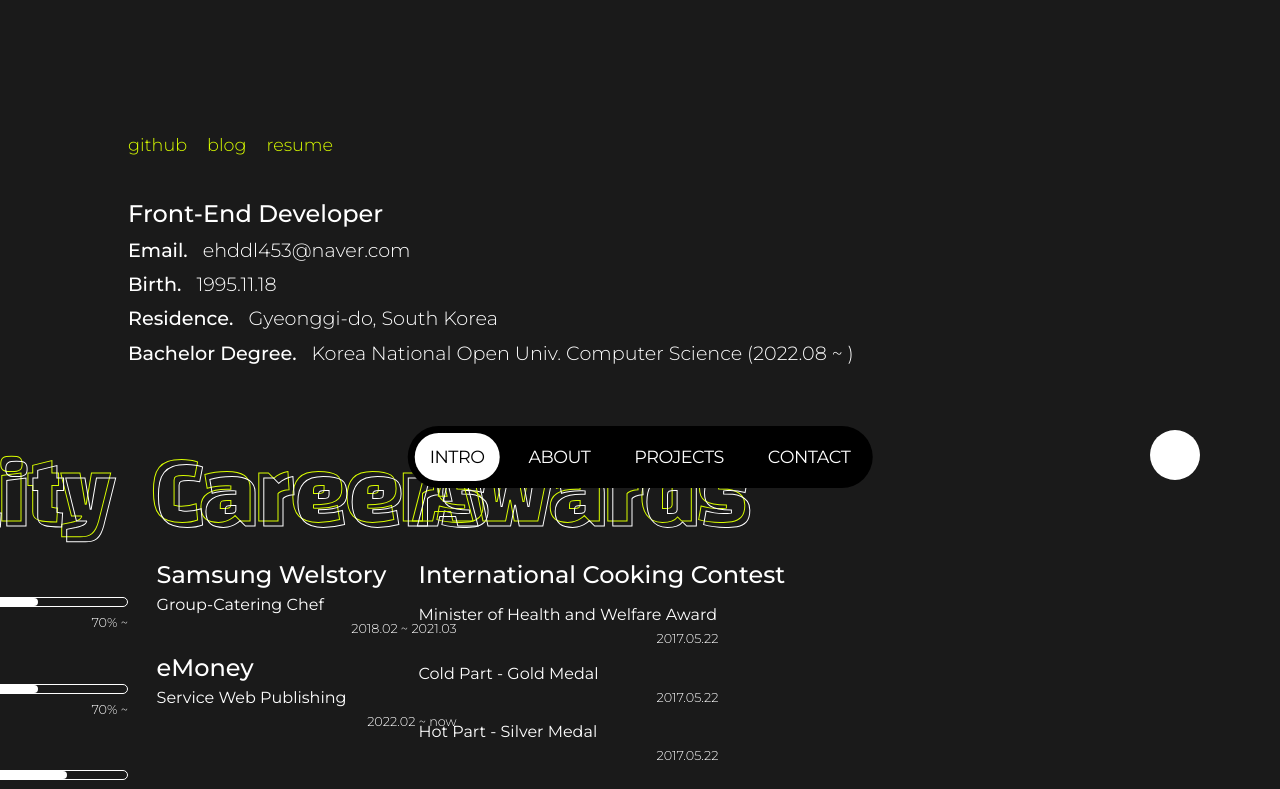
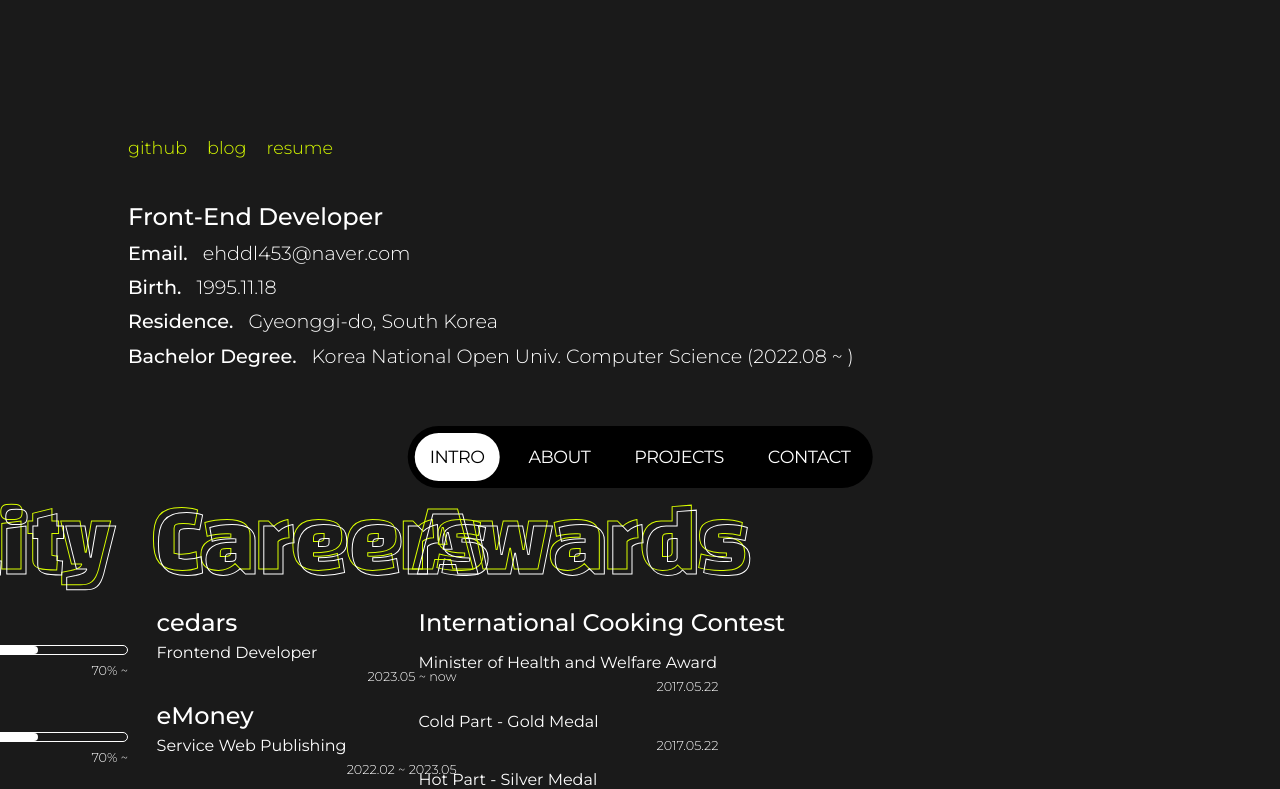
Before and after one commit to devwoodie/woodie, a React (Create React App) app: page /about in a window 1280 px wide. Shown: the part 280-1069 px from the top of the page. Built offline with nearby package versions, Linux system fonts and the light colour scheme.

Commit message:
feat: career 추가, 블로그 url 수정

```diff
--- a/src/component/About.js
+++ b/src/component/About.js
@@ -13,10 +13,8 @@ const About = ({ infoJson }) => {
 
     useEffect(() => {
         window.addEventListener('scroll', titOpacity);
-        window.addEventListener('scroll', subOpacity);
         return () => {
             window.removeEventListener('scroll', titOpacity);
-            window.removeEventListener('scroll', subOpacity);
         };
     }, [About]);
 
@@ -29,21 +27,13 @@ const About = ({ infoJson }) => {
         }
     }
 
-    const subOpacity = () => {
-        // if(window.scrollY > 1400){
-        //     subRef.current.classList.add('opacity-off');
-        // }else{
-        //     subRef.current.classList.remove('opacity-off');
-        // }
-    }
-
     return(
         <div className="About">
             <h2 ref={titRef} className="about-tit">ABOUT<span className="me">ME</span></h2>
             <ul className="info" ref={subRef}>
                 <nav className="info-nav">
                     <Link className="info-href" target="_blank" to="//github.com/devwoodie">github</Link>
-                    <Link className="info-href" target="_blank" to="//velog.io/@woodie">blog</Link>
+                    <Link className="info-href" target="_blank" to="//devwoodie.tistory.com/">blog</Link>
                     <Link className="info-href" target="_blank" to="//spring-fang-155.notion.site/Tidy-Code-3b8fa188e4e34a95bd5b2299d7ff86bd">resume</Link>
                 </nav>
                 <li className="info-list info-title">
--- a/src/component/App.js
+++ b/src/component/App.js
@@ -59,7 +59,7 @@ const App = () => {
 
             <NavTab navigate={navigate} setPageIndex={setPageIndex} pageIndex={pageIndex}/>
 
-            <ContactKakao  />
+            {/*<ContactKakao  />*/}
         </div>
     );
 }
--- a/src/component/Contact.js
+++ b/src/component/Contact.js
@@ -25,7 +25,7 @@ const Contact = () => {
             </div>
             <nav className="link-wrap">
                 <Link className="link-href" target="_blank" to="//github.com/devwoodie">github</Link>
-                <Link className="link-href" target="_blank" to="//velog.io/@woodie">blog</Link>
+                <Link className="link-href" target="_blank" to="//devwoodie.tistory.com/">blog</Link>
                 <Link className="link-href" target="_blank" to="//spring-fang-155.notion.site/Tidy-Code-3b8fa188e4e34a95bd5b2299d7ff86bd">resume</Link>
             </nav>
         </div>
--- a/src/css/About.scss
+++ b/src/css/About.scss
@@ -29,10 +29,11 @@
 
   //info tab
   .info{
-    margin-top: -3rem;
+    transform: translateY(-20%);
     transition: .4s;
     .info-nav{
       margin-bottom: 3rem;
+      z-index: 99;
       .info-href{
         margin-right: 20px;
         color: var(--text-green);
--- a/src/json/Info.json
+++ b/src/json/Info.json
@@ -23,14 +23,19 @@
   ],
   "careers" : [
     {
-      "title" : "Samsung Welstory",
-      "sub" : "Group-Catering Chef",
-      "date" : "2018.02 ~ 2021.03"
+      "title" : "cedars",
+      "sub" : "Frontend Developer",
+      "date" : "2023.05 ~ now"
     },
     {
       "title" : "eMoney",
       "sub" : "Service Web Publishing",
-      "date" : "2022.02 ~ now"
+      "date" : "2022.02 ~ 2023.05"
+    },
+    {
+      "title" : "Samsung Welstory",
+      "sub" : "Group-Catering Chef",
+      "date" : "2018.02 ~ 2021.03"
     }
   ],
   "awards" : [
```
